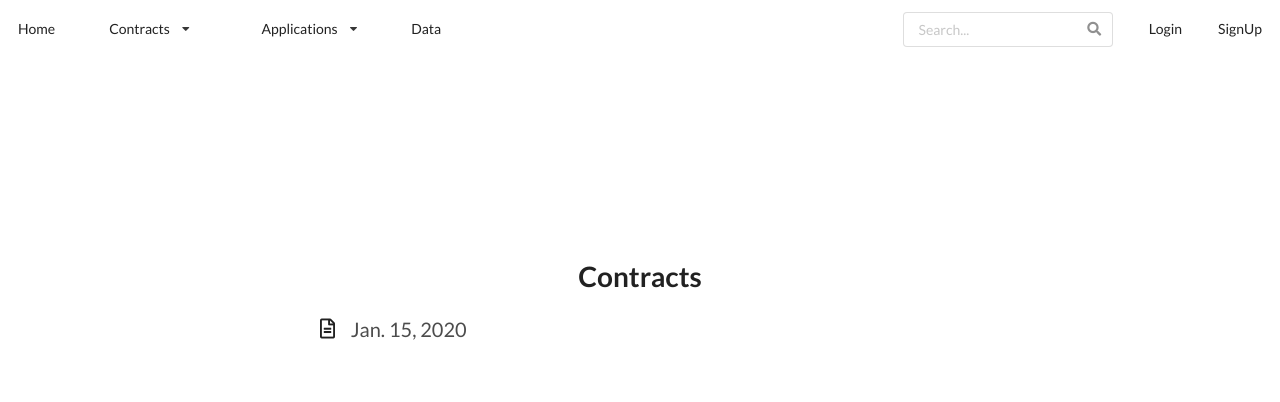
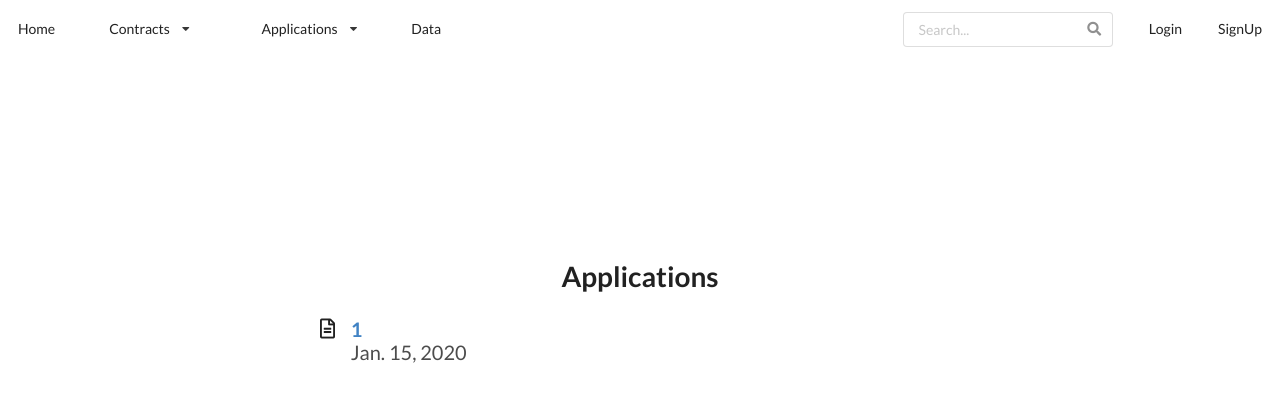
Before and after one commit to MAIPractice40/service, a Django app: template main/templates/main/crud/application_list.html in a window 1280 px wide. Shown: the top 402 px of the page. Run offline with Django 4.2, Linux system fonts and the light colour scheme; the template is opened without the code that fills it: values that come from a table or form of the project are taken from there, others are empty; tables that the repository leaves empty hold one stand-in row (values such as "Sample post"); parts of the project's set-up code (start-up, migrations or seed data) failed here and were passed over; some libraries are stand-ins or nearby versions.

Commit message:
last today

```diff
--- a/main/models.py
+++ b/main/models.py
@@ -4,7 +4,7 @@ from django.db import models
 
 
 class Application(models.Model):
-    id = models.IntegerField(primary_key=True)
+    id = models.AutoField(primary_key=True)
     user = models.ForeignKey(settings.AUTH_USER_MODEL,  on_delete=models.CASCADE)
     number = models.IntegerField()
     contract = models.ForeignKey('Contract', on_delete=models.CASCADE)
@@ -21,3 +21,6 @@ class Contract(models.Model):
     user = models.ForeignKey(settings.AUTH_USER_MODEL,  on_delete=models.CASCADE)
     name = models.CharField(max_length=50)
     text = models.CharField(max_length=500)
+
+    def __str__(self):
+        return self.name
--- a/main/templates/main/crud/application_list.html
+++ b/main/templates/main/crud/application_list.html
@@ -68,17 +68,16 @@
 <link rel="stylesheet" type="text/css" href="{% static 'css/style.css' %}" />
 
 {% if object_list %}
-<h1 class="ui header" style="text-align: center; margin-left: auto; margin-right: auto; margin-top: 25vh; margin-bottom: 0;">Contracts</h1>
+<h1 class="ui header" style="text-align: center; margin-left: auto; margin-right: auto; margin-top: 25vh; margin-bottom: 0;">Applications</h1>
 <div class="ui list" style="margin-top: 3vh;">
-    {% for contract in object_list %}
+    {% for application in object_list %}
         <div class="item" style="font-size: 20px; width: 50vw; margin-left: auto; margin-right: auto; margin-bottom: 1vh;">
             <i class="file alternate outline icon"></i>
           <div class="content"  style="word-wrap: break-word;">
-             <a href="{% url 'application_detail' application.pk %}">{{application.name}}</a>
+            <a class="header" href="{% url 'application_detail' application.pk %}">{{application.number}}</a>
             <div class="description" style="word-break: break-all;">{{application.date_of_contract}}</div>
           </div>
         </div>
-
     {% empty %}
     <h2 class="ui header" style="text-align: center; margin-left: auto; margin-right: auto; margin-top: 40vh; margin-bottom: 0;">No application yet</h2>
     {% endfor %}
```
